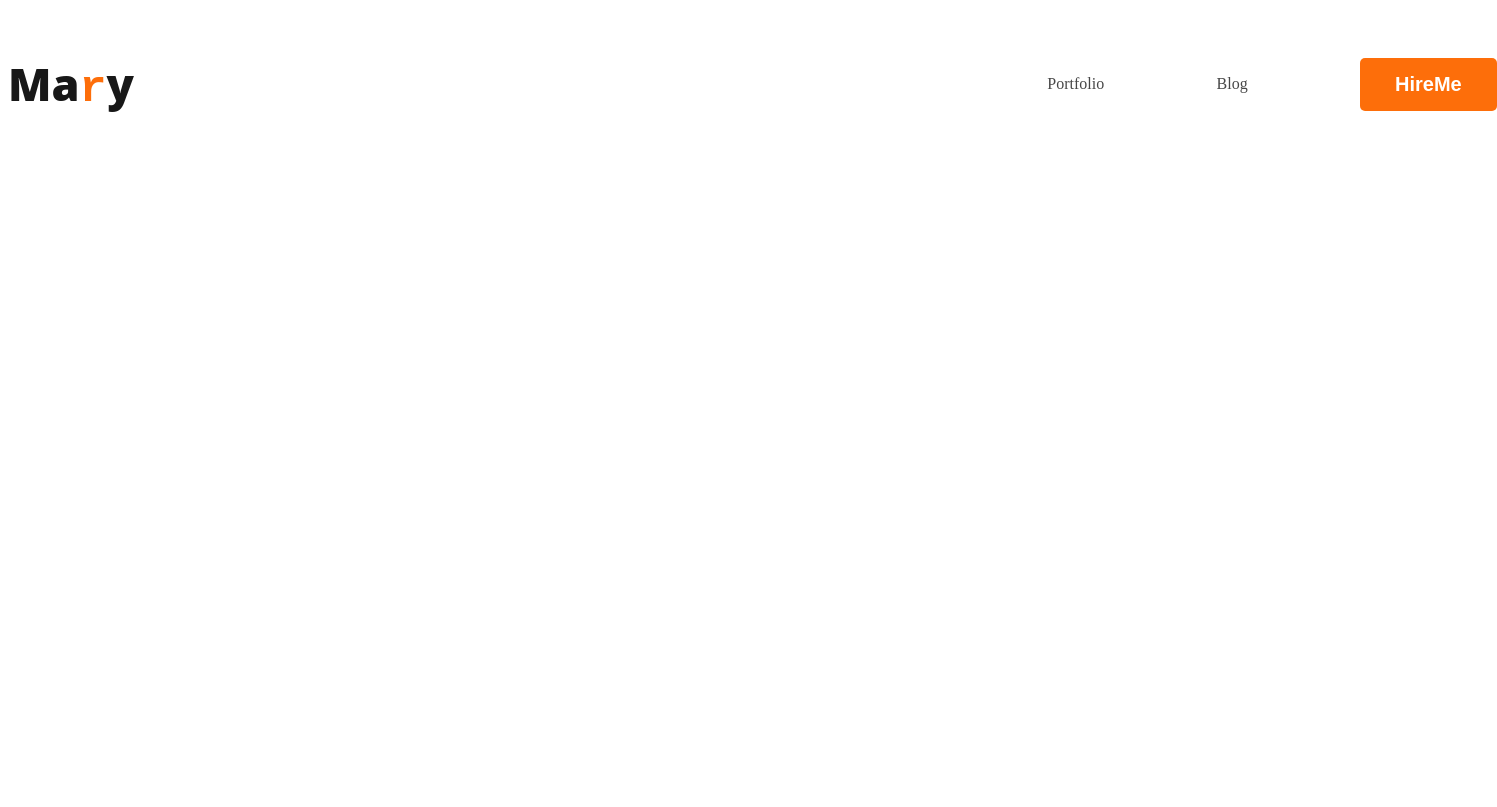
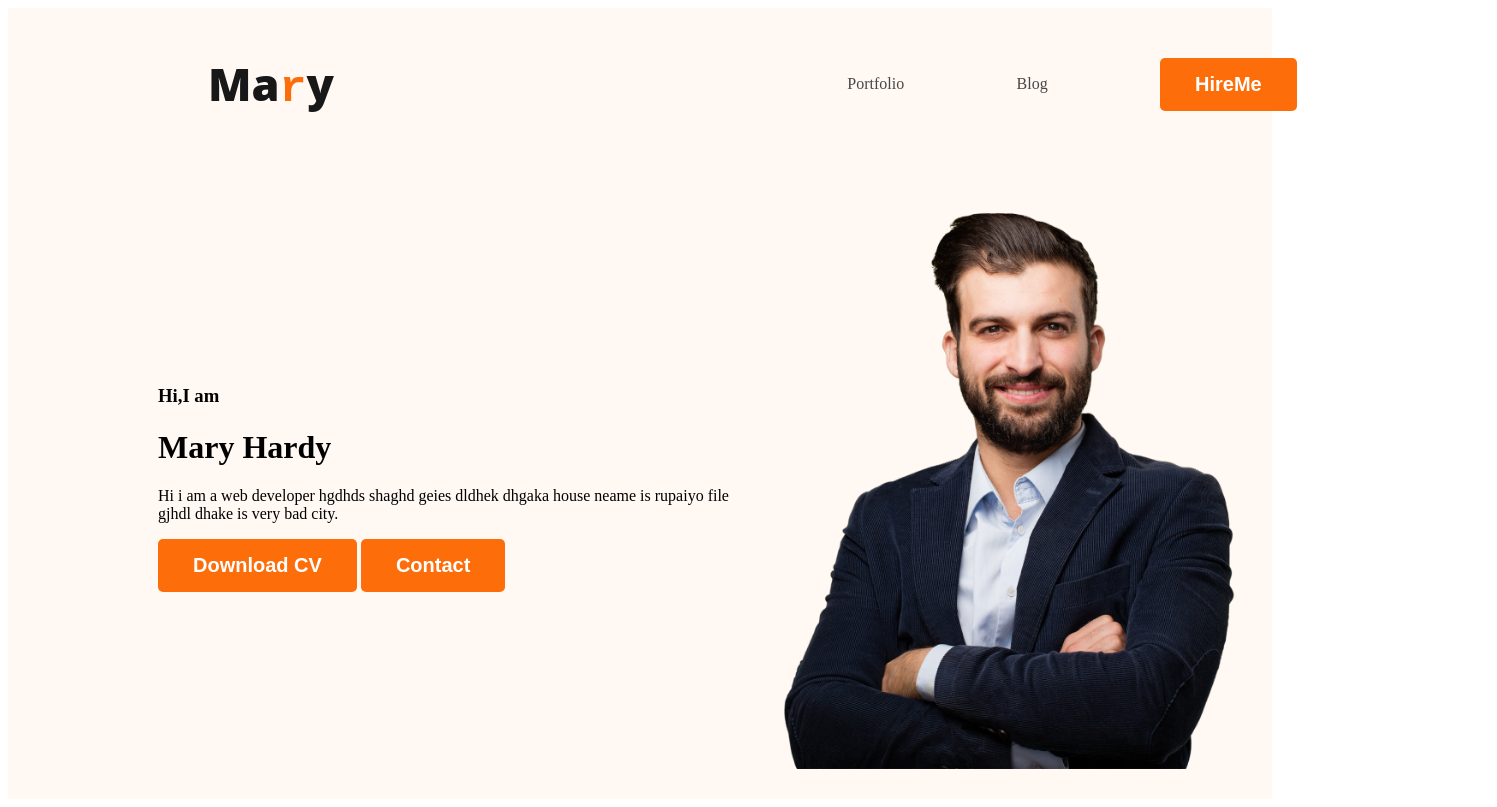
Before and after one commit to safaatpolok/developer-portfolio, a plain HTML site: page index.html in a window 1280 px wide. Shown: the whole page, 1497 px wide, since content can reach past the window. Drawn offline with Linux system fonts and the light colour scheme.

Commit message:
banner add

```diff
--- a/index.html
+++ b/index.html
@@ -7,7 +7,7 @@
     <link rel="stylesheet" href="style/style.css">
 </head>
 <body>
-    <header>
+    <header class="header">
        <nav >
         <h3 class="nav-title">Ma<samp class="text-primary">r</samp>y</h3>
         <ul>
@@ -16,6 +16,20 @@
             <li><button class="btn-primary">HireMe</button></li>
         </ul>
        </nav>
+       <div class="banner">
+        <div class="banner-content">
+            <h3 class="banner-greating">Hi,I am</h3>
+            <h1 class="banner-title">Mary Hardy</h1>
+            <p> Hi i am a web developer hgdhds shaghd geies dldhek
+                dhgaka house neame is rupaiyo file gjhdl
+                dhake is very bad city.
+            </p>
+            <button class="btn-primary">Download CV</button>
+            <button class="btn-primary">Contact</button>
+
+        </div>
+        <img class="pofile-pic" src="images/hardy.png" alt="">
+       </div>
     </header>
     <main>
 
--- a/style/style.css
+++ b/style/style.css
@@ -3,6 +3,7 @@ nav{
 
     justify-content: space-between;
     align-items: center;
+    margin: 0 200px;
 }
 .text-primary{
     color:#FD6E0A;
@@ -37,3 +38,15 @@ nav a{
     text-decoration: none;
     color: #474747;
 }
+/* header related style */
+.header{
+    background-color: #fff8f3;
+}
+.banner{
+    padding: 30px 30px 30px 150px;
+    display: flex;
+    align-items: center;
+}
+.banner .pofile-pic{
+    width: 500px;
+}
```
